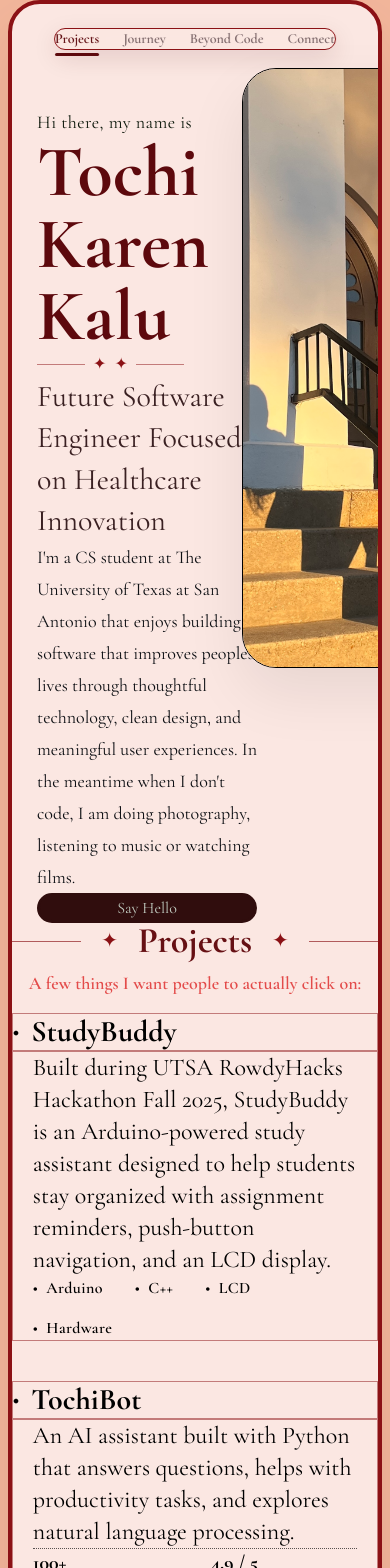
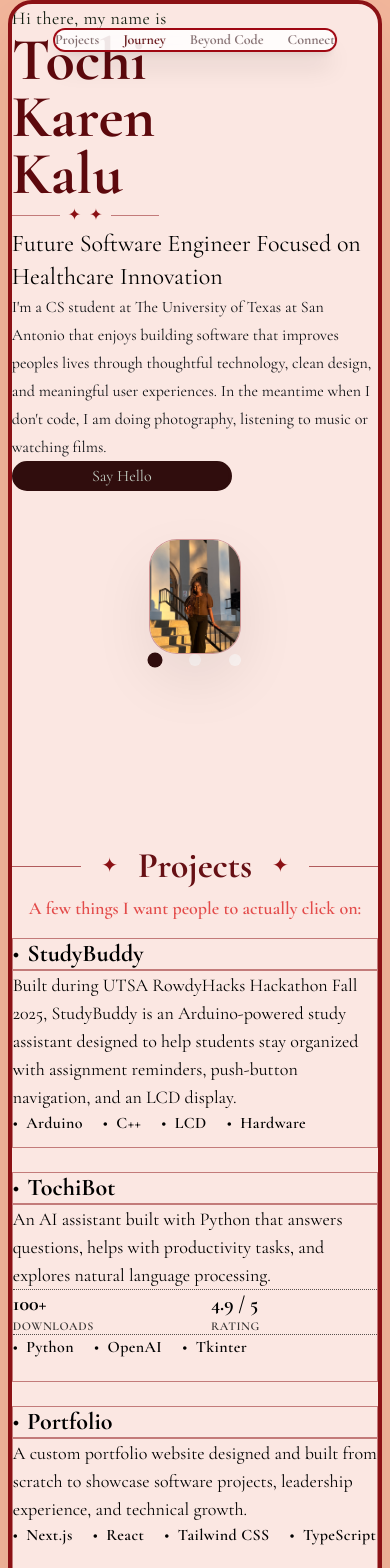
Before and after one commit to Karenkay6/portfolio, a Next.js app: page / in a window 390 px wide. Shown: the top 1568 px of the page. Built offline with nearby package versions, Linux system fonts and the light colour scheme.

Commit message:
Make layout responsive on all devices

```diff
--- a/app/layout.tsx
+++ b/app/layout.tsx
@@ -1,11 +1,15 @@
 import type { Metadata } from "next";
-import { Cormorant_Garamond } from "next/font/google";
+import { Cormorant_Garamond, Inter } from "next/font/google";
 import "./globals.css";
 
 const cormorant = Cormorant_Garamond({
   subsets: ["latin"],
   weight: ["300", "400", "500", "600", "700"],
   variable: "--font-cormorant",
+});
+const inter = Inter({
+  subsets: ["latin"],
+  variable: "--font-inter",
 });
 
 export const metadata: Metadata = {
@@ -20,7 +24,7 @@ export default function RootLayout({
 }>) {
   return (
     <html lang="en">
-      <body className={cormorant.variable}>
+      <body className={`${cormorant.variable} ${inter.variable}`}>
         {children}
       </body>
     </html>
--- a/components/ContentFrame.tsx
+++ b/components/ContentFrame.tsx
@@ -0,0 +1,26 @@
+interface ContentFrameProps {
+  children: React.ReactNode;
+}
+
+export default function ContentFrame({
+  children,
+}: ContentFrameProps) {
+  return (
+    <div
+      className="
+        mx-auto
+        my-10
+        w-full
+        max-w-[1150px]
+        rounded-[36px]
+        border-5
+        border-red-800
+        bg-white/10
+        backdrop-blur-xl
+        shadow-[0_30px_80px_rgba(0,0,0,0.08)]
+      "
+    >
+      {children}
+    </div>
+  );
+}
--- a/components/Frame.tsx
+++ b/components/Frame.tsx
@@ -11,9 +11,12 @@ export default function Frame({ children }: FrameProps) {
         my-6
         min-h-[calc(100vh-48px)]
         w-[96%]
-        max-w-[1450px]
+max-w-[1450px]
+sm:w-[92%]
+lg:w-[88%]
         overflow-hidden
-        rounded-[32px]
+        rounded-[24px]
+sm:rounded-[32px]
         border-[4px]
         border-[#8b1115]
         bg-[#fbe7e2]
--- a/components/Hero.tsx
+++ b/components/Hero.tsx
@@ -4,31 +4,41 @@ export default function Hero() {
   return (
   <section
   className="
-    min-h-[92vh]
-    px-32
-    pb-24
+    min-h-screen
+    px-5
+    pb-20
+    pt-28
+    sm:px-8
+    lg:min-h-[92vh]
+    lg:px-32
+    lg:pb-24
   "
 >
-  {/* Space below the floating navbar */}
-  <div className="h-26" />
   <div
     className="
       grid
-      grid-cols-[52%_48%]
-      gap-10
-      items-start
+      grid-cols-1
+      items-center
+      gap-12
+      lg:grid-cols-[52%_48%]
+      lg:gap-10
     "
   >
 
         {/* LEFT SIDE */}
-        <div className="flex justify-center">
-          <div className="w-[520px] translate-x-10">
+        <div className="flex justify-center lg:justify-start">
+  <div className="w-full max-w-[520px] lg:translate-x-10">
 
           <p className="text-[#0f1a0d] text-lg tracking-wide mb-5">
             Hi there, my name is
           </p>
 
-          <h1 className="text-7xl font-bold leading-none text-[#5d090d]">
+          <h1 className="
+  text-6xl
+  font-bold
+  leading-[0.95]
+  sm:text-7xl
+ text-[#5d090d]">
             Tochi
             <br />
             Karen
@@ -43,11 +53,28 @@ export default function Hero() {
           <span className="h-px w-12 bg-[#8b1115]/50" />
         </div>
 
-          <h2 className="mt-15 text-3xl text-[#3a2022] leading-snug max-w-[460px]">
+          <h2   className="
+    mt-10
+    max-w-[460px]
+    text-2xl
+    leading-snug
+    text-[#000000]
+    sm:text-3xl
+    lg:mt-15
+  ">
             Future Software Engineer Focused on Healthcare Innovation
           </h2>
 
-          <p className="mt-15 text-lg leading-8 max-w-[460px] text-[#0e1014]">
+          <p  className="
+    mt-8
+    max-w-[460px]
+    text-base
+    leading-7
+    text-[#0e1014]
+    sm:text-lg
+    sm:leading-8
+    lg:mt-15
+  ">
             I'm a CS student at The University of Texas at San Antonio that enjoys
               building software that improves peoples lives through
             thoughtful technology, clean design, and meaningful user
@@ -89,7 +116,7 @@ export default function Hero() {
         </div>
 
                {/* RIGHT SIDE */}
-        <div className="flex justify-start -ml-16">
+        <div className="flex justify-center lg:-ml-16 lg:justify-start">
           <PhotoSlideshow />
         </div>
 
--- a/components/Journey.tsx
+++ b/components/Journey.tsx
@@ -42,13 +42,17 @@ export default function Journey() {
             className="
               border-1
               border-[#000000]
-              px-8
-              py-10
+              px-4
+py-5
+sm:px-8
+sm:py-10
             "
           >
             <div className="divide-y divide-[#000000]/15">
               {/* EDUCATION ENTRY 1 */}
-              <article className="grid gap-6 py-8 md:grid-cols-[70px_1fr_auto]">
+              <article className="grid gap-6 py-8 grid-cols-1
+sm:grid-cols-[70px_1fr]
+lg:grid-cols-[70px_1fr_auto]">
                 <div
                   className="
                     flex
@@ -72,7 +76,8 @@ export default function Journey() {
                 </div>
 
                 <div>
-                  <h3 className="text-2xl font-bold text-[#000000]">
+                  <h3 className="text-xl
+sm:text-2xl font-bold text-[#000000]">
                     University of Texas at San Antonio
                   </h3>
 
@@ -85,7 +90,10 @@ export default function Journey() {
                     San Antonio, TX
                   </p>
 
-                  <ul className="mt-5 space-y-3 text-lg leading-9">
+                  <ul className="mt-5 space-y-3 text-base
+leading-7
+sm:text-lg
+sm:leading-9">
                     <li>
                       · Relevant coursework: Data Structures & Algorithms,
                       Databases, Software Engineering, Cloud Technologies, AI/ML
@@ -105,7 +113,9 @@ export default function Journey() {
               </article>
 
               {/* EDUCATION ENTRY 2 */}
-              <article className="grid gap-6 py-8 md:grid-cols-[70px_1fr_auto]">
+              <article className="grid gap-6 py-8 grid-cols-1
+sm:grid-cols-[70px_1fr]
+lg:grid-cols-[70px_1fr_auto]">
                 <div
                   className="
                     flex
@@ -129,7 +139,8 @@ export default function Journey() {
                 </div>
 
                 <div>
-                  <h3 className="text-2xl font-bold text-[#000000]">
+                  <h3 className="text-xl
+sm:text-2xl font-bold text-[#000000]">
                     Austin Community College
                   </h3>
 
@@ -142,7 +153,10 @@ export default function Journey() {
                     Austin, TX
                   </p>
 
-                  <ul className="mt-5 space-y-3 text-lg leading-10">
+                  <ul className="mt-5 space-y-3 text-base
+leading-7
+sm:text-lg
+sm:leading-9">
                     <li>· Coursework: Principles of IT, Calculus I.</li>
                   </ul>
                 </div>
@@ -177,7 +191,8 @@ export default function Journey() {
                 </div>
 
                 <div>
-                  <h3 className="text-2xl font-bold text-[#000000]">
+                  <h3 className="text-xl
+sm:text-2xl font-bold text-[#000000]">
                     Pflugerville High School
                   </h3>
 
@@ -190,7 +205,10 @@ export default function Journey() {
                     Pflugerville, TX
                   </p>
 
-                  <ul className="mt-5 space-y-3 text-lg leading-10">
+                  <ul className="mt-5 space-y-3 text-base
+leading-7
+sm:text-lg
+sm:leading-9">
                     <li>
                       · Coursework: Principles of IT, Advanced Cloud Computing,
                       Computer Science I – III, Practicum in STEM I & II.
@@ -242,11 +260,16 @@ export default function Journey() {
             */}
           </div>
 
-          <section className="border border-[#000000]/80 px-8 py-10">
+          <section className="border border-[#000000]/80 px-4
+py-5
+sm:px-8
+sm:py-10">
   <div className="divide-y divide-[#000000]/15">
 
     {/* EXPERIENCE ENTRY 1 */}
-    <article className="grid gap-6 py-8 md:grid-cols-[70px_1fr_auto]">
+    <article className="grid gap-6 py-8 grid-cols-1
+sm:grid-cols-[70px_1fr]
+lg:grid-cols-[70px_1fr_auto]">
       <div
         className="
           flex
@@ -270,7 +293,8 @@ export default function Journey() {
       </div>
 
       <div>
-        <h3 className="text-2xl font-bold text-[#000000]">
+        <h3 className="text-xl
+sm:text-2xl font-bold text-[#000000]">
           National Society of Black Engineers
         </h3>
 
@@ -282,7 +306,10 @@ export default function Journey() {
           San Antonio, TX
         </p>
 
-        <ul className="mt-5 space-y-3 text-lg leading-10">
+        <ul className="mt-5 space-y-3 text-base
+leading-7
+sm:text-lg
+sm:leading-9">
           <li>
             · Support membership recruitment, engagement, and retention for the
             UTSA chapter.
@@ -301,7 +328,9 @@ export default function Journey() {
     </article>
 
     {/* EXPERIENCE ENTRY 2 */}
-    <article className="grid gap-6 py-8 md:grid-cols-[70px_1fr_auto]">
+    <article className="grid gap-6 py-8 grid-cols-1
+sm:grid-cols-[70px_1fr]
+lg:grid-cols-[70px_1fr_auto]">
       <div
         className="
           flex
@@ -325,7 +354,8 @@ export default function Journey() {
       </div>
 
       <div>
-        <h3 className="text-2xl font-bold text-[#000000]">
+        <h3 className="text-xl
+sm:text-2xl font-bold text-[#000000]">
           University of Texas at San Antonio
         </h3>
 
@@ -337,7 +367,10 @@ export default function Journey() {
           San Antonio, TX
         </p>
 
-        <ul className="mt-5 space-y-3 text-lg leading-10">
+        <ul className="mt-5 space-y-3 text-base
+leading-7
+sm:text-lg
+sm:leading-9">
           <li>
             · Mentor students as they adjust to university life and navigate
             academic and campus resources.
@@ -356,7 +389,9 @@ export default function Journey() {
     </article>
 
     {/* EXPERIENCE ENTRY 3 */}
-    <article className="grid gap-6 py-8 md:grid-cols-[70px_1fr_auto]">
+    <article className="grid gap-6 py-8 grid-cols-1
+sm:grid-cols-[70px_1fr]
+lg:grid-cols-[70px_1fr_auto]">
       <div
         className="
           flex
@@ -380,7 +415,8 @@ export default function Journey() {
       </div>
 
       <div>
-        <h3 className="text-2xl font-bold text-[#000000]">
+        <h3 className="texttext-xl
+sm:text-2xl-2xl font-bold text-[#000000]">
           The Association for Computing Machinery
         </h3>
 
@@ -392,7 +428,10 @@ export default function Journey() {
           San Antonio, TX
         </p>
 
-        <ul className="mt-5 space-y-3 text-lg leading-10">
+        <ul className="mt-5 space-y-3 text-base
+leading-7
+sm:text-lg
+sm:leading-9">
           <li>
             · Coordinate logistics and planning for ACM-hosted hackathons,
             ensuring a smooth experience for participants and volunteers.
@@ -411,7 +450,9 @@ export default function Journey() {
     </article>
 
     {/* EXPERIENCE ENTRY 4 */}
-    <article className="grid gap-6 py-8 md:grid-cols-[70px_1fr_auto]">
+    <article className="grid gap-6 py-8 grid-cols-1
+sm:grid-cols-[70px_1fr]
+lg:grid-cols-[70px_1fr_auto]">
       <div
         className="
           flex
@@ -435,7 +476,8 @@ export default function Journey() {
       </div>
 
       <div>
-        <h3 className="text-2xl font-bold text-[#000000]">
+        <h3 className="text-xl
+sm:text-2xl font-bold text-[#000000]">
           Code2College
         </h3>
 
@@ -447,7 +489,10 @@ export default function Journey() {
           Austin, TX
         </p>
 
-        <ul className="mt-5 space-y-3 text-lg leading-10">
+        <ul className="mt-5 space-y-3 text-base
+leading-7
+sm:text-lg
+sm:leading-9">
           <li>
             · Teach students foundational software development concepts through
             structured lessons and hands-on Python activities.
--- a/components/Navbar.tsx
+++ b/components/Navbar.tsx
@@ -76,18 +76,35 @@ export default function Navbar() {
       <div
   className="
     relative
+    max-w-[calc(100vw-32px)]
+    overflow-x-auto
     rounded-full
-          border
-          border-[#8b1115]
-          bg-[#fbe7e2]/90
-          px-7
+    border-2
+    border-red-800
+    bg-white/85
+    px-4
     py-3
-          shadow-[0_8px_25px_rgba(72,10,14,0.13)]
+    shadow-xl
     backdrop-blur-xl
-          md:px-10
+    sm:px-8
+    sm:py-4
   "
 >
-        <div className="relative flex items-center gap-6 text-sm font-semibold md:gap-10 md:text-base">
+        <div
+  className="
+    relative
+    flex
+    items-center
+    gap-6
+    whitespace-nowrap
+    text-sm
+    font-semibold
+    sm:gap-10
+    sm:text-base
+    lg:gap-16
+    lg:text-lg
+  "
+>
           <span
             className="
               absolute
--- a/components/PhotoSlideshow.tsx
+++ b/components/PhotoSlideshow.tsx
@@ -25,20 +25,18 @@ export default function PhotoSlideshow() {
       <div
   className="
     relative
-    h-[600px]
-    w-[470px]
-    rounded-[34px]
+    aspect-[4/5]
+    w-full
+    max-w-[470px]
     overflow-hidden
-
-    -translate-y-10
-
+    rounded-[28px]
+    border
+    border-[#8b1115]/40
     bg-white/25
-    border
-    border-black
-
-    backdrop-blur-md
-
     shadow-[0_25px_60px_rgba(0,0,0,0.08)]
+    lg:h-[600px]
+    lg:w-[470px]
+    lg:-translate-y-10
   "
 >
         {photos.map((photo, index) => (
@@ -61,7 +59,7 @@ export default function PhotoSlideshow() {
       </div>
 
       {/* Navigation Dots */}
-      <div className="flex gap-9 mt-38">
+      <div className="mt-6 flex gap-7 lg:mt-10">
         {photos.map((_, index) => (
           <button
             key={index}
@@ -69,7 +67,6 @@ export default function PhotoSlideshow() {
             className={`
               h-3
               w-3
-              -translate-y-6
               rounded-full
               transition-all
               duration-300
--- a/components/ProjectTile.tsx
+++ b/components/ProjectTile.tsx
@@ -36,26 +36,35 @@ const secondMetricLabel =
   return (
     <div
       className={`
-        border-1
-        border-[#8b1115]/50
-        rounded-none
-        p-8
-        bg-transparent
   flex
   flex-col
-        ${featured ? "min-h-[260px]" : "min-h-[240px]"}
+  rounded-none
+  border
+  border-[#8b1115]/50
+  bg-transparent
+  p-5
+  sm:p-8
+  ${
+    featured
+      ? "min-h-[220px] sm:min-h-[260px]"
+      : "min-h-[210px] sm:min-h-[240px]"
+  }
 `}
     >
+
       {/* TOP ROW */}
       <div className="flex justify-between items-start gap-6">
         <h3
           className="
-            text-3xl
-            font-bold
-            text-[#000000]
   flex
   items-center
-            gap-3
+  gap-2
+  text-2xl
+  font-bold
+  leading-tight
+  text-[#000000]
+  sm:gap-3
+  sm:text-3xl
 "
         >
           <span className="text-[#000000] text-xl">•</span>
@@ -106,20 +115,17 @@ const secondMetricLabel =
       />
 
       {/* EVERYTHING BELOW THE DIVIDER */}
-      <div
-        style={{
-          marginLeft: "20px",
-          marginRight: "20px",
-        }}
-      >
+      <div className="px-1 sm:px-5">
         {/* DETAILS */}
         <p
           className="
-            mt-6
-            text-2xl
-
-            leading-8
+  mt-5
+  text-lg
+  leading-7
   text-[#000000]
+  sm:mt-6
+  sm:text-xl
+  sm:leading-8
 "
         >
           {description}
@@ -217,15 +223,17 @@ const secondMetricLabel =
 {/* TECH STACK */}
 <div
   className="
-    mt-8
+  mt-6
   flex
   flex-wrap
+  gap-x-5
+  gap-y-3
+  text-base
   font-semibold
-    gap-x-8
-    gap-y-4
-    text-md
   tracking-wide
   text-[#000000]
+  sm:mt-8
+  sm:gap-x-8
 "
 >
           {tech.map((item) => (
--- a/components/WorkGallery.tsx
+++ b/components/WorkGallery.tsx
@@ -19,8 +19,9 @@ export default function WorkGallery() {
           flex
           flex-col
           items-center
-          py-20
           px-4
+py-10
+sm:py-20
         "
       >
         {/*
@@ -38,13 +39,14 @@ export default function WorkGallery() {
           {/* MAIN PROJECTS GALLERY */}
           <div
             className="
-              mt-24
+              mt-10
+sm:mt-24
               w-full
               grid
               grid-cols-1
               md:grid-cols-2
-              gap-x-10
-              gap-y-10
+              gap-6
+sm:gap-10
             "
           >
             {/* FEATURED PROJECT */}
```
Also changed, not shown: public/photos/phs logo.jpg (renamed from public/photos/phs-logo.png). Lines whose indentation alone changed are shown as unchanged.
